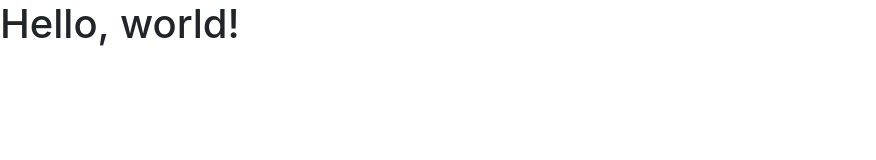
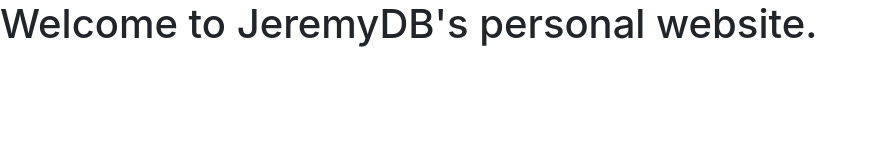
Before and after one commit to JeremyJarms/personal-website, a plain HTML site: page index.html in a window 1280 px wide. Shown: the whole page, without its empty margins (0-876 px from the left). Drawn offline with nearby package versions, Linux system fonts and the light colour scheme.

Commit message:
Update index.html

```diff
--- a/index.html
+++ b/index.html
@@ -8,10 +8,10 @@
     <!-- Bootstrap CSS -->
     <link rel="stylesheet" href="https://cdn.jsdelivr.net/npm/bootstrap@4.3.1/dist/css/bootstrap.min.css" integrity="sha384-ggOyR0iXCbMQv3Xipma34MD+dH/1fQ784/j6cY/iJTQUOhcWr7x9JvoRxT2MZw1T" crossorigin="anonymous">
 
-    <title>Hello, world!</title>
+    <title>JeremyDB's Personal Website</title>
   </head>
   <body>
-    <h1>Hello, world!</h1>
+    <h1>Welcome to JeremyDB's personal website.</h1>
 
     <!-- Optional JavaScript -->
     <!-- jQuery first, then Popper.js, then Bootstrap JS -->
```
